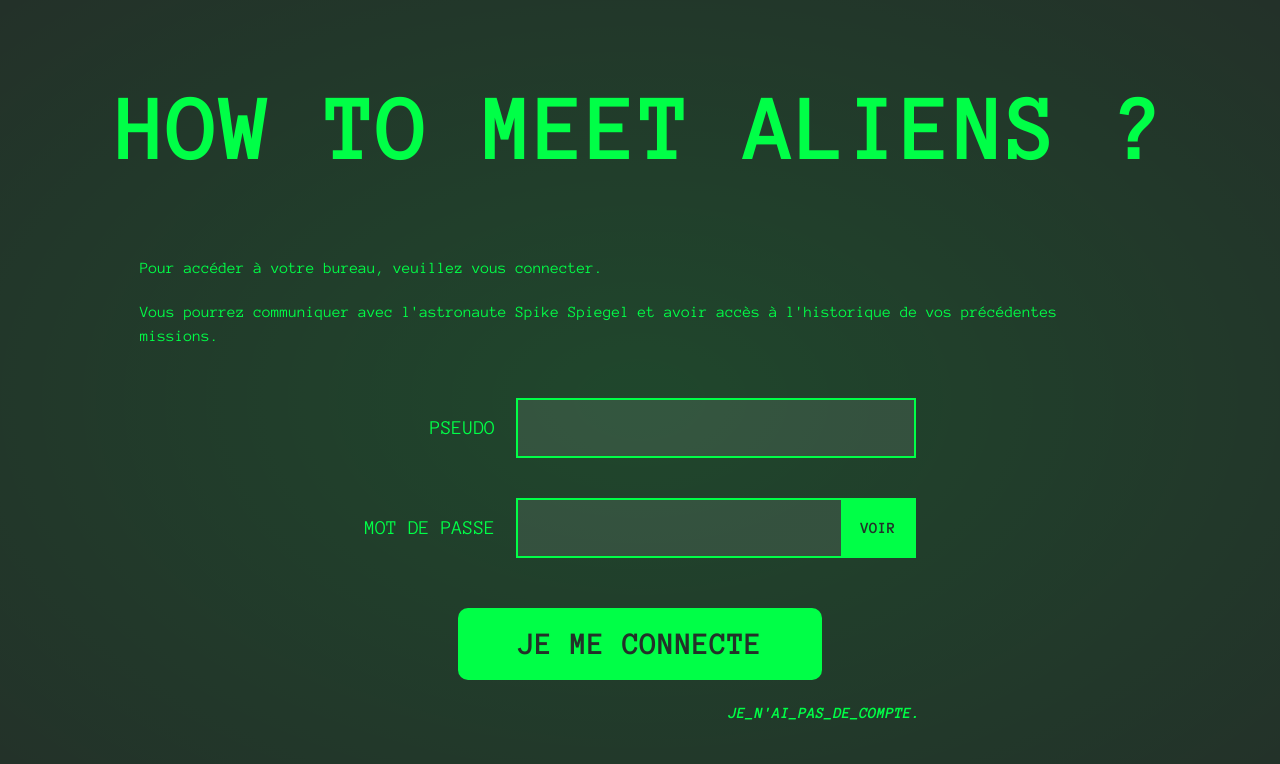
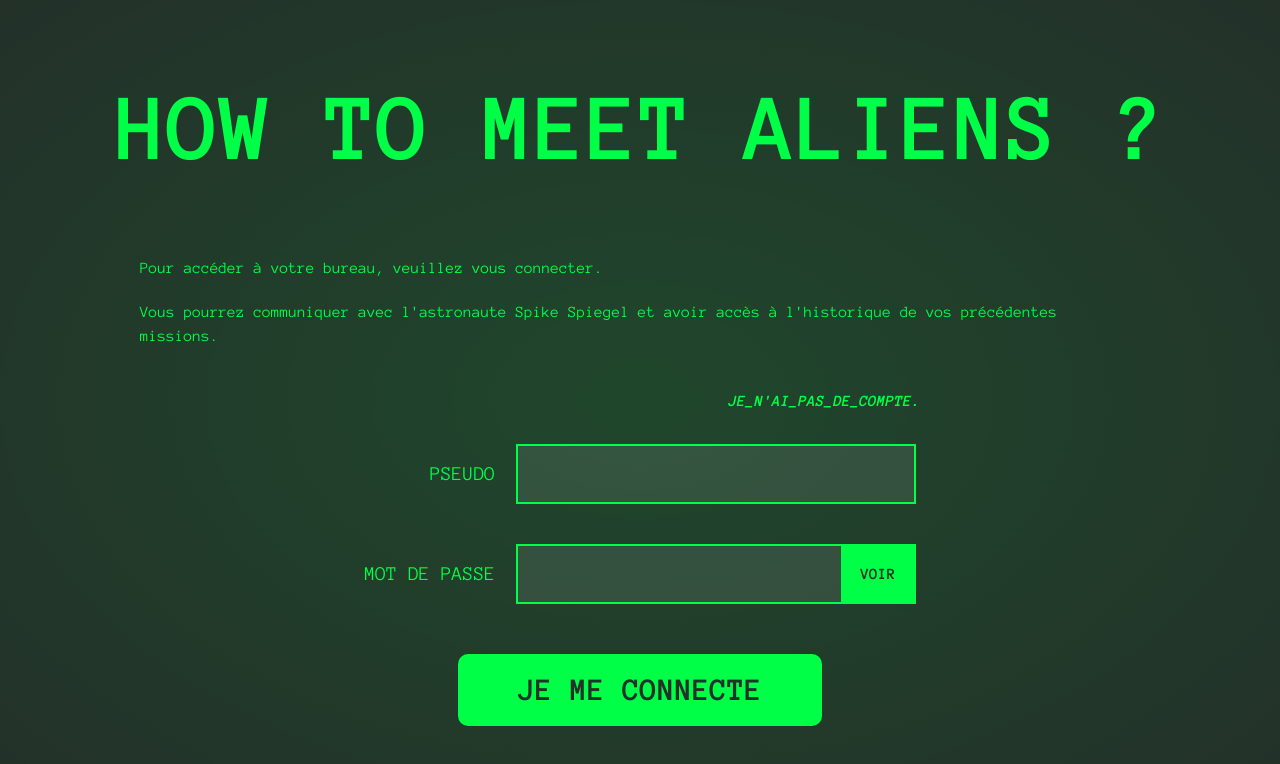
Before and after one commit to Aurelie-Runser/How-To-Meet-Aliens, a Nuxt app: page /login in a window 1280 px wide. Shown: the top 764 px of the page. Built offline with nearby package versions, Linux system fonts and the light colour scheme; no server answers.

Commit message:
changement de place du bouton connexion/inscription

```diff
--- a/pages/login.vue
+++ b/pages/login.vue
@@ -16,6 +16,8 @@
                 </div>
 
                 <form class="login__form" @submit.prevent="connexion" method="post" v-if="connex">
+                    <myButton v-if="autreAffiche" type="t_link" size="small" @click="connex = false">Je_n'ai_pas_de_compte.</myButton>
+
                     <div v-if="pseudoAffiche" class="login__form--input">
                         <label for="pseudo">Pseudo</label>
                         <input type="text" name="pesudo" id="pesudo" maxlength="11" required v-model="userCo.pseudo">
@@ -32,11 +34,11 @@
 
                     <p v-if="chargement" class="login__form--charge">Chargement</p>
                     <input v-if="!chargement && connectAffiche" class="login__form--bouton" type="submit" value="Je me connecte">
-
-                    <myButton v-if="autreAffiche" type="t_link" size="small" @click="connex = false">Je_n'ai_pas_de_compte.</myButton>
                 </form>
 
                 <form class="login__form" @submit.prevent="inscription" method="post" v-if="!connex">
+                    <myButton type="t_link" size="small" @click="connex = true">J'ai_un_compte.</myButton>
+
                     <div class="login__form--input">
                         <label for="pseudo">Pseudo</label>
                         <input type="text" name="pesudo" id="pesudo" maxlength="11" required v-model="userNew.pseudo">
@@ -53,8 +55,6 @@
 
                     <p v-if="chargement" class="login__form--charge">Chargement</p>
                     <input v-else class="login__form--bouton" type="submit" value="Je m'inscris">
-
-                    <myButton type="t_link" size="small" @click="connex = true">J'ai_un_compte.</myButton>
                 </form>
             </div>
         </NuxtLayout>
```
